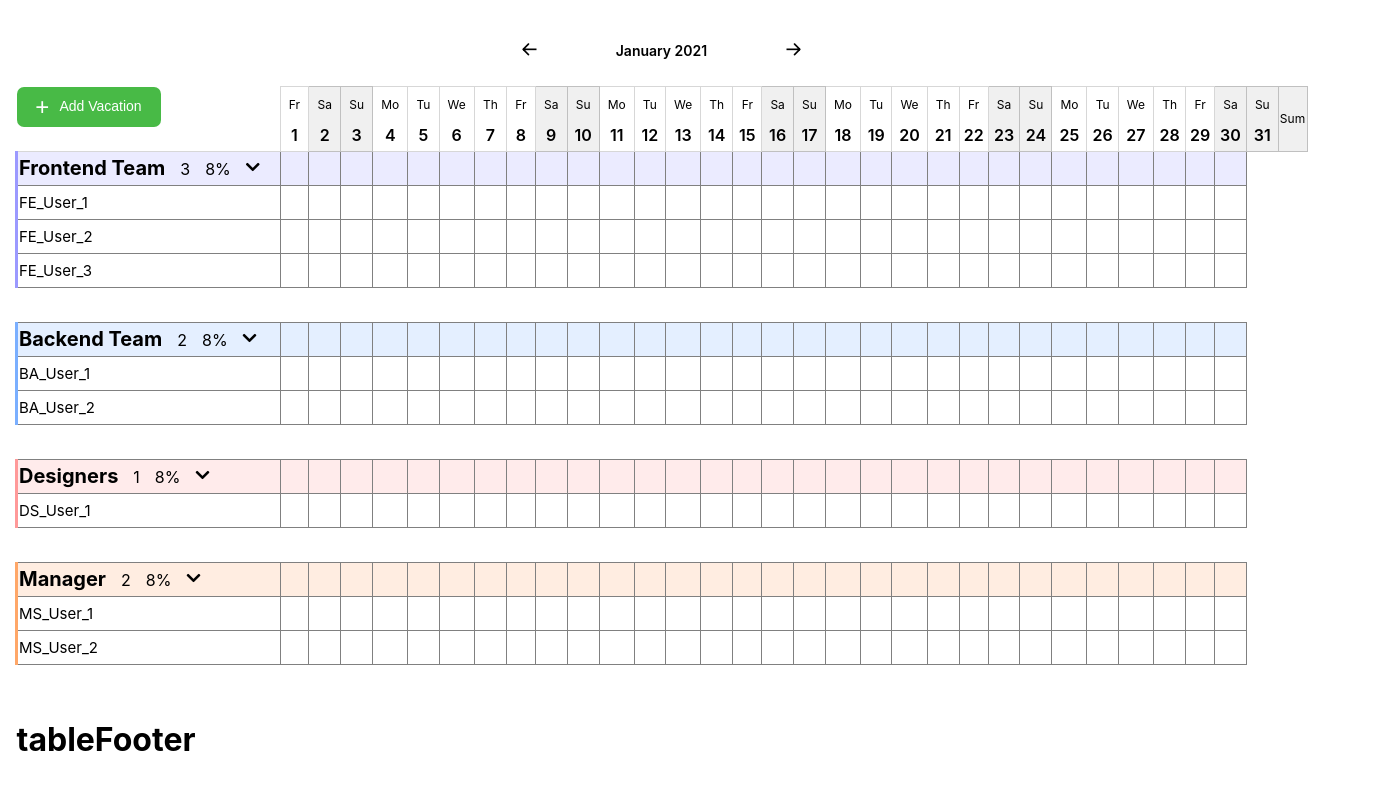
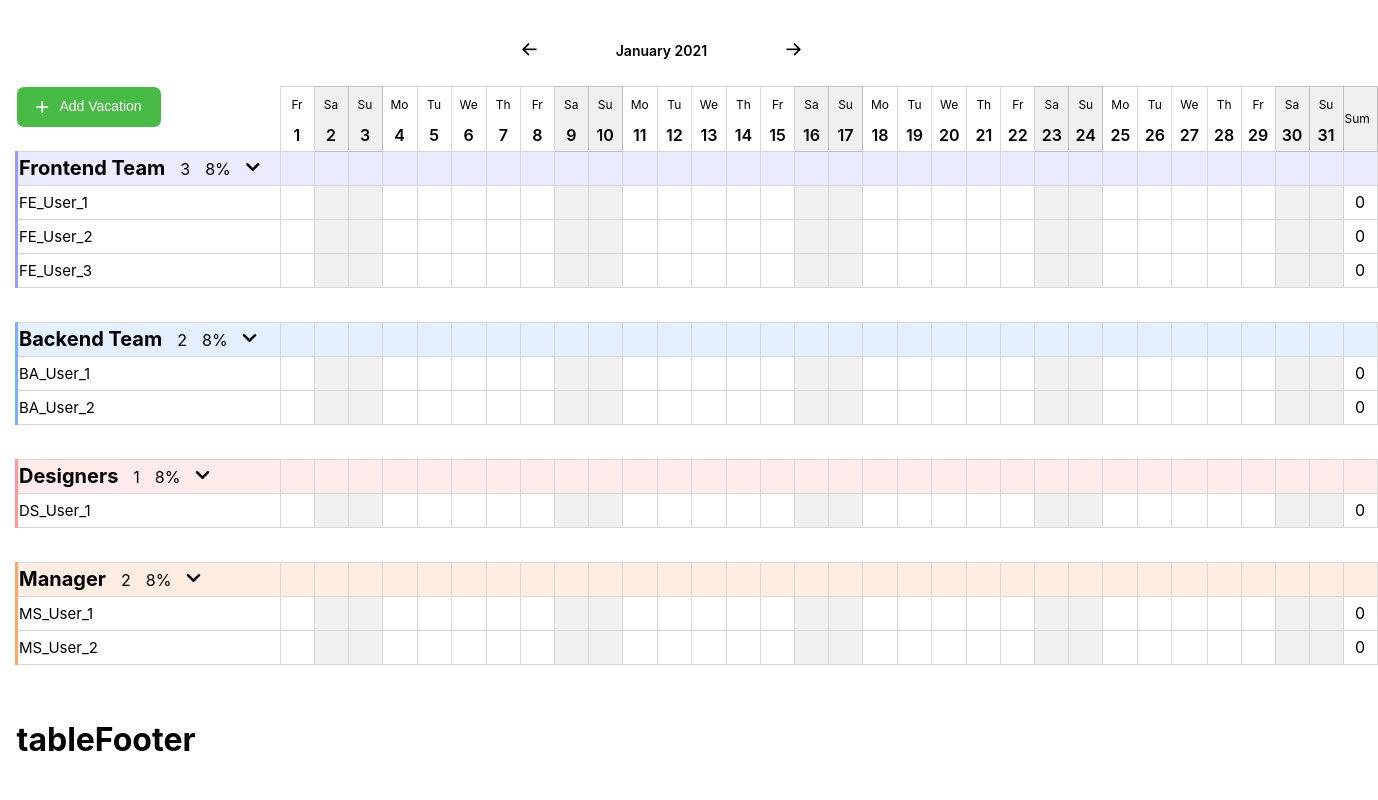
Before and after one commit to LesnovArt/calendarWithReact, a React (Create React App) app: page / in a window 1280 px wide. Shown: the top 800 px of the page, 1378 px wide, since content can reach past the window. Built offline with nearby package versions, Linux system fonts and the light colour scheme; data requests are answered from the project's data file.

Commit message:
rotate arrow, add arrDays in teamBody

```diff
--- a/src/App.js
+++ b/src/App.js
@@ -46,7 +46,6 @@ function App() {
   }
 
   const arrDays = createCells(currentDate.startOf("month"));
- console.log(arrDays)
   return (
     <div className="wrapper">
       <MonthSwitcher currentDate={currentDate} setCurrentDate={setCurrentDate} />
@@ -56,7 +55,7 @@ function App() {
             <TableHead currentDate={currentDate} arrDays={arrDays} createCells={createCells}/>
           </thead>
           {getDepartments().map((department) => (
-              <TableBody members={getDepartment(department, members)} department={department} />
+              <TableBody members={getDepartment(department, members)} department={department} arrDays={arrDays}/>
           ))}
           <TableFooter />
         </table>
--- a/src/components/tableBody/tableBody.js
+++ b/src/components/tableBody/tableBody.js
@@ -42,10 +42,10 @@ function TableBody(props) {
     return (
 
         <tbody className = "tableBody">
-            <TeamHead teamName = {props.department} members = {props.members} color = {color} toggleDepartment = {toggleDepartment}/>
+            <TeamHead teamName = {props.department} members = {props.members} color = {color} toggleDepartment = {toggleDepartment} arrDays={props.arrDays}/>
             {
                 props.members.map((member) =>
-                   <TeamBody member = {member} color = {color} isHide = {isHide}/>
+                   <TeamBody member = {member} color = {color} isHide = {isHide} arrDays={props.arrDays}/>
                )
             }
 
--- a/src/components/tableHead/tableHead.module.scss
+++ b/src/components/tableHead/tableHead.module.scss
@@ -35,7 +35,7 @@ $btn-bg: #48BA46;
   }
 
   &__outputDay {
-    display: inline-block;
+    display: block;
     padding: 7px;
     text-align: center;
     color: #000;
--- a/src/components/teamBody/teamBody.js
+++ b/src/components/teamBody/teamBody.js
@@ -1,5 +1,6 @@
 import React from "react";
 import style from "./teamBody.module.scss";
+import classNames from "classnames"
 
 function TeamBody(props) {
 console.log(props)
@@ -8,20 +9,20 @@ console.log(props)
       };
 
 
-    let arrDays= []
-    for(let i = 1; i<31; i++) {
-        arrDays.push(i)
-    }
-
     if(!props.isHide){
         return (
             <tr className="member" >
                 <td className="member_name" style={color}>
                     <span>{props.member.name}</span>
                 </td>
-                {arrDays.map((day) =>
-                    <td className='member_day day'></td>)
+                {props.arrDays.map((day) =>{
+                    let wrapperClass = classNames('member_day','day', { 'restDay': day.dayName === 'Sa' ||  day.dayName === 'Su'})
+                    return <td className={wrapperClass} ></td>})
                 }
+
+                <td className="member_sum day">
+                    <span>0</span>
+                </td>
             </tr>
         )
     }
--- a/src/components/teamHead/teamHead.js
+++ b/src/components/teamHead/teamHead.js
@@ -1,18 +1,20 @@
 import React from "react";
+import { useState } from 'react'
 import style from "./teamHead.module.scss";
+import classNames from "classnames"
 
 function TeamHead(props) {
-
+    const [rotateArrow, setClass] = useState(false)
     const color = {
         borderLeft: '3px solid ' + props.color + ' 1)',
         background: props.color + ' 0.2)',
       };
 
-    let arrDays= []
-    for(let i = 1; i<31; i++) {
-        arrDays.push(i)
+    function clickArrow(){
+       props.toggleDepartment(props.teamName)
+       setClass(prevCount => !prevCount)
     }
-
+    let wrapperClass = classNames('department_hideArrow', { 'rotateArrow': rotateArrow === true })
     return (
         <tr className="department" style={color}>
             <td className="department_inform">
@@ -48,13 +50,16 @@ function TeamHead(props) {
                 </span>
                 <span className="department_countMembers">{props.members.length}</span>
                 <span className="department_procent">8%</span>
-                <span className="department_hideArrow" onClick = {() => props.toggleDepartment(props.teamName)}><i className="icon icon-chevron-down-solid"></i></span>
+                <span className={wrapperClass} onClick = {() => clickArrow()}><i className="icon icon-chevron-down-solid"></i></span>
 
                 {/* <span><i className="icon icon-001-group"></i></span> */}
             </td>
-            {arrDays.map(() =>
+            {props.arrDays.map(() =>
                 <td className='department_day day'></td>)
             }
+            <td className="'department_sum day">
+                <span></span>
+            </td>
         </tr>
         )
 }
--- a/src/index.scss
+++ b/src/index.scss
@@ -51,13 +51,13 @@ button:hover {
   opacity: 0.8;
 }
 .day {
-  width: 34px;
+  min-width: 34px;
   height: 34px;
-  border: 1px solid grey;
+  border: 1px solid #D7D7D7;
 }
 .department {
   &_inform {
-    border: 1px solid grey;
+    border: 1px solid #D7D7D7;
   }
   &_title {
      font-size: 20px;
@@ -82,6 +82,20 @@ button:hover {
 .member {
   &_name {
     font-size: 15px;
-    border: 1px solid grey;
+    border: 1px solid #D7D7D7;
   }
+  &_sum {
+    text-align: center;
+  }
+
 }
+
+.rotateArrow {
+  i {
+     transform: rotate(180deg);
+    }
+
+}
+.restDay {
+  background: #F0F0F0;
+}
```
